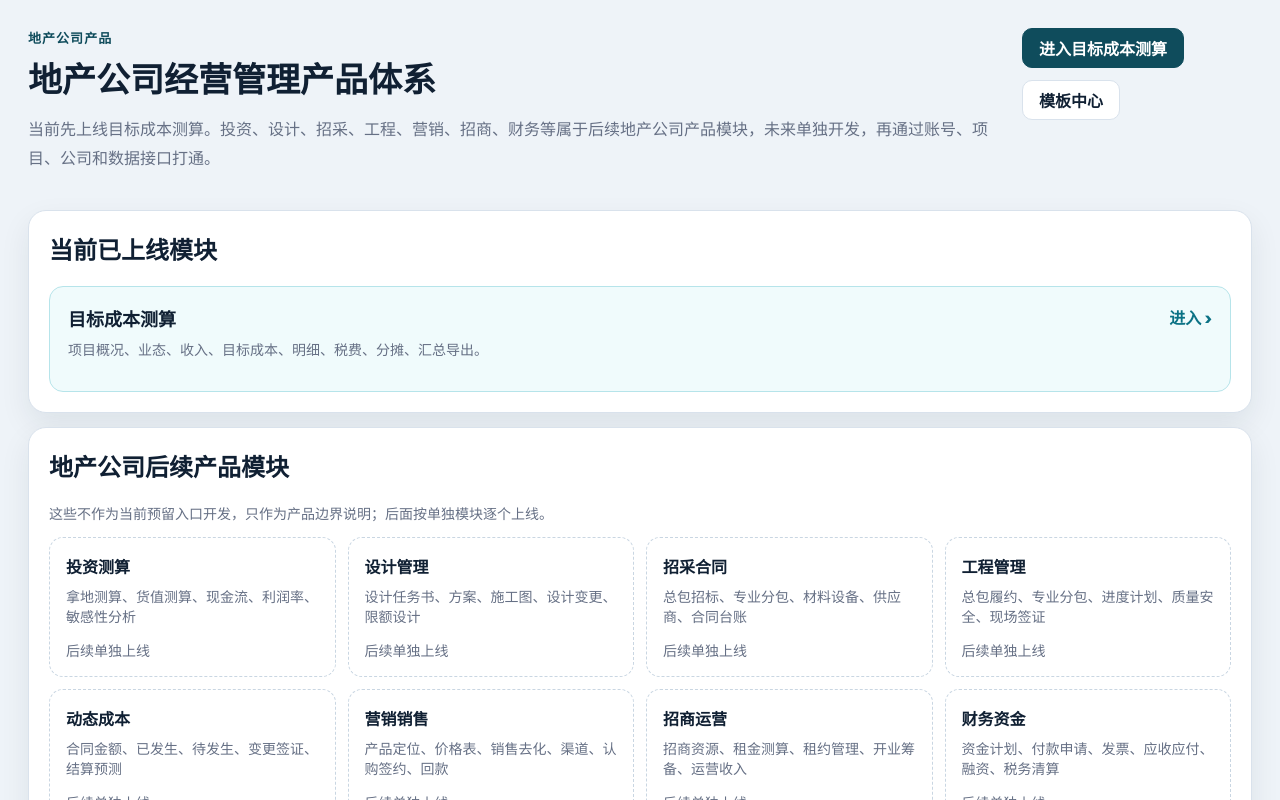
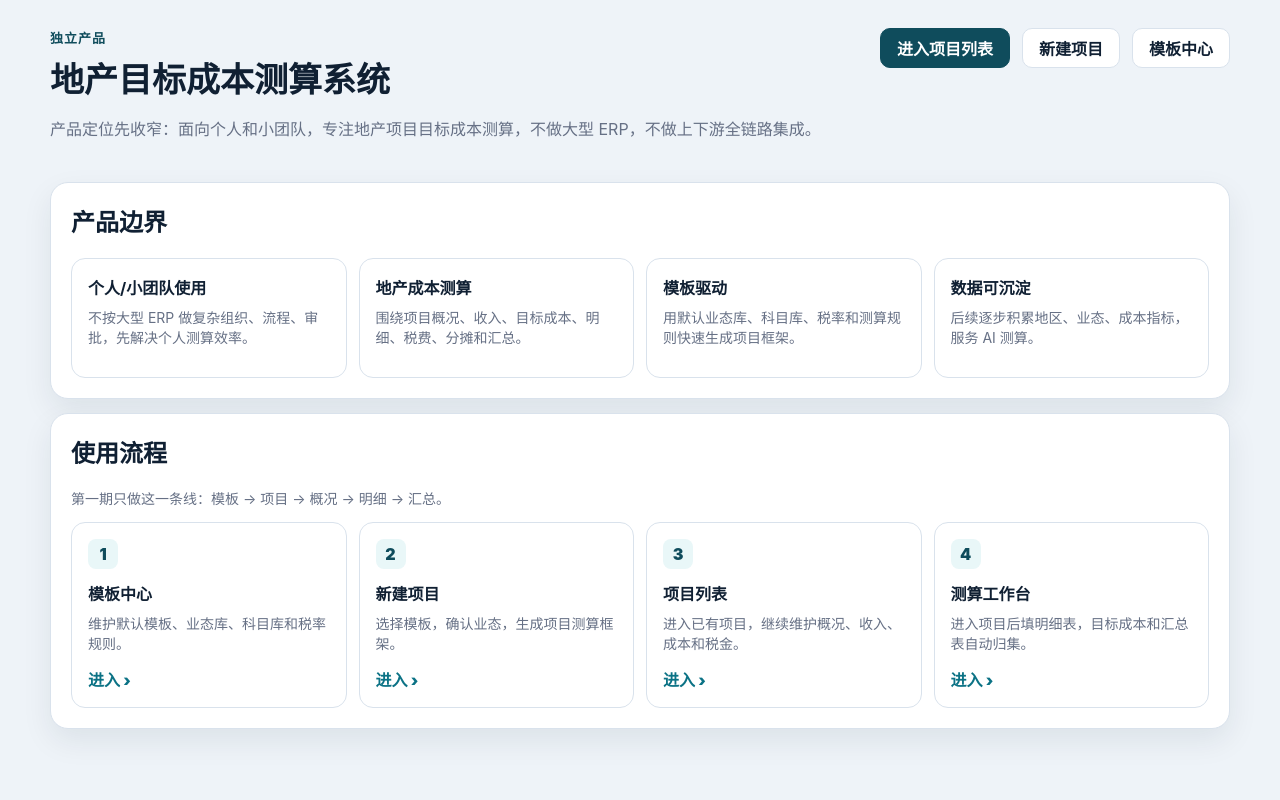
Before and after one commit to miaobin19921114-lgtm/lqdc-target-cost-system, a Next.js app: page /workspace in a window 1280 px wide. Shown: the top 800 px of the page. Built offline with nearby package versions, Linux system fonts and the light colour scheme.

Commit message:
focus workspace on standalone target cost product

```diff
--- a/app/workspace/page.tsx
+++ b/app/workspace/page.tsx
@@ -2,39 +2,26 @@ import Link from 'next/link';
 
 export const dynamic = 'force-dynamic';
 
-const activeModule = {
-  name: '目标成本测算',
-  desc: '项目概况、业态、收入、目标成本、明细、税费、分摊、汇总导出。',
-  href: '/projects'
-};
-
-const productSuite = [
-  ['投资测算', '拿地测算、货值测算、现金流、利润率、敏感性分析'],
-  ['设计管理', '设计任务书、方案、施工图、设计变更、限额设计'],
-  ['招采合同', '总包招标、专业分包、材料设备、供应商、合同台账'],
-  ['工程管理', '总包履约、专业分包、进度计划、质量安全、现场签证'],
-  ['动态成本', '合同金额、已发生、待发生、变更签证、结算预测'],
-  ['营销销售', '产品定位、价格表、销售去化、渠道、认购签约、回款'],
-  ['招商运营', '招商资源、租金测算、租约管理、开业筹备、运营收入'],
-  ['财务资金', '资金计划、付款申请、发票、应收应付、融资、税务清算'],
-  ['AI知识库', '政策规范、成本数据库、合同条款、历史项目、AI问答']
+const productScope = [
+  ['个人/小团队使用', '不按大型 ERP 做复杂组织、流程、审批，先解决个人测算效率。'],
+  ['地产成本测算', '围绕项目概况、收入、目标成本、明细、税费、分摊和汇总。'],
+  ['模板驱动', '用默认业态库、科目库、税率和测算规则快速生成项目框架。'],
+  ['数据可沉淀', '后续逐步积累地区、业态、成本指标，服务 AI 测算。']
 ] as const;
 
 const workflow = [
-  ['1', '模板中心', '维护住宅开发默认模板、业态库、科目和税率规则。', '/templates'],
+  ['1', '模板中心', '维护默认模板、业态库、科目库和税率规则。', '/templates'],
   ['2', '新建项目', '选择模板，确认业态，生成项目测算框架。', '/projects/new'],
   ['3', '项目列表', '进入已有项目，继续维护概况、收入、成本和税金。', '/projects'],
-  ['4', '目标成本测算', '进入项目后填明细表，由目标成本页和汇总表自动归集。', '/projects']
+  ['4', '测算工作台', '进入项目后填明细表，目标成本和汇总表自动归集。', '/projects']
 ] as const;
 
 export default function WorkspacePage() {
-  return <main className="page" style={{ background: '#eef3f8', minHeight: '100vh' }}><div className="container" style={{ maxWidth: 1280 }}>
-    <div className="page-header"><div><p className="eyebrow">地产公司产品</p><h1 className="title">地产公司经营管理产品体系</h1><p className="subtitle">当前先上线目标成本测算。投资、设计、招采、工程、营销、招商、财务等属于后续地产公司产品模块，未来单独开发，再通过账号、项目、公司和数据接口打通。</p></div><div className="actions" style={{ marginTop: 0 }}><Link href="/projects" className="btn btn-primary">进入目标成本测算</Link><Link href="/templates" className="btn">模板中心</Link></div></div>
+  return <main className="page" style={{ background: '#eef3f8', minHeight: '100vh' }}><div className="container" style={{ maxWidth: 1180 }}>
+    <div className="page-header"><div><p className="eyebrow">独立产品</p><h1 className="title">地产目标成本测算系统</h1><p className="subtitle">产品定位先收窄：面向个人和小团队，专注地产项目目标成本测算，不做大型 ERP，不做上下游全链路集成。</p></div><div className="actions" style={{ marginTop: 0 }}><Link href="/projects" className="btn btn-primary">进入项目列表</Link><Link href="/projects/new" className="btn">新建项目</Link><Link href="/templates" className="btn">模板中心</Link></div></div>
 
-    <section className="card" style={{ marginBottom: 14 }}><h2>当前已上线模块</h2><Link href={activeModule.href} style={{ display: 'block', border: '1px solid #b6e4ea', borderRadius: 14, padding: 18, background: '#f0fbfc', marginTop: 10 }}><div style={{ display: 'flex', justifyContent: 'space-between', gap: 10 }}><b style={{ fontSize: 18 }}>{activeModule.name}</b><span style={{ color: '#0b7285', fontWeight: 900 }}>进入 ›</span></div><p className="meta" style={{ marginTop: 8 }}>{activeModule.desc}</p></Link></section>
+    <section className="card" style={{ marginBottom: 14 }}><h2>产品边界</h2><div style={{ display: 'grid', gridTemplateColumns: 'repeat(auto-fit, minmax(240px, 1fr))', gap: 12, marginTop: 12 }}>{productScope.map(([name, desc]) => <div key={name} style={{ border: '1px solid #d9e2ec', borderRadius: 14, padding: 16, background: '#fff' }}><b>{name}</b><p className="meta" style={{ marginTop: 8 }}>{desc}</p></div>)}</div></section>
 
-    <section className="card" style={{ marginBottom: 14 }}><h2>地产公司后续产品模块</h2><p className="meta">这些不作为当前预留入口开发，只作为产品边界说明；后面按单独模块逐个上线。</p><div style={{ display: 'grid', gridTemplateColumns: 'repeat(auto-fit, minmax(250px, 1fr))', gap: 12, marginTop: 12 }}>{productSuite.map(([name, desc]) => <div key={name} style={{ border: '1px dashed #c9d6e2', borderRadius: 14, padding: 16, background: '#fff' }}><b>{name}</b><p className="meta" style={{ marginTop: 8 }}>{desc}</p><span className="meta">后续单独上线</span></div>)}</div></section>
-
-    <section className="card"><h2>目标成本测算使用流程</h2><p className="meta">当前第一期先做深这一条线：模板 → 项目 → 概况 → 明细 → 汇总。</p><div style={{ display: 'grid', gridTemplateColumns: 'repeat(auto-fit, minmax(240px, 1fr))', gap: 12, marginTop: 12 }}>{workflow.map(([step, name, desc, href]) => <Link key={name} href={href} style={{ border: '1px solid #d9e2ec', borderRadius: 14, padding: 16, background: '#fff', display: 'block' }}><div style={{ width: 30, height: 30, borderRadius: 8, background: '#e9f7f8', color: '#0f4c5c', display: 'flex', alignItems: 'center', justifyContent: 'center', fontWeight: 900 }}>{step}</div><b style={{ display: 'block', marginTop: 12 }}>{name}</b><p className="meta" style={{ marginTop: 8 }}>{desc}</p><span style={{ color: '#0b7285', fontWeight: 900 }}>进入 ›</span></Link>)}</div></section>
+    <section className="card"><h2>使用流程</h2><p className="meta">第一期只做这一条线：模板 → 项目 → 概况 → 明细 → 汇总。</p><div style={{ display: 'grid', gridTemplateColumns: 'repeat(auto-fit, minmax(240px, 1fr))', gap: 12, marginTop: 12 }}>{workflow.map(([step, name, desc, href]) => <Link key={name} href={href} style={{ border: '1px solid #d9e2ec', borderRadius: 14, padding: 16, background: '#fff', display: 'block' }}><div style={{ width: 30, height: 30, borderRadius: 8, background: '#e9f7f8', color: '#0f4c5c', display: 'flex', alignItems: 'center', justifyContent: 'center', fontWeight: 900 }}>{step}</div><b style={{ display: 'block', marginTop: 12 }}>{name}</b><p className="meta" style={{ marginTop: 8 }}>{desc}</p><span style={{ color: '#0b7285', fontWeight: 900 }}>进入 ›</span></Link>)}</div></section>
   </div></main>;
 }
```
